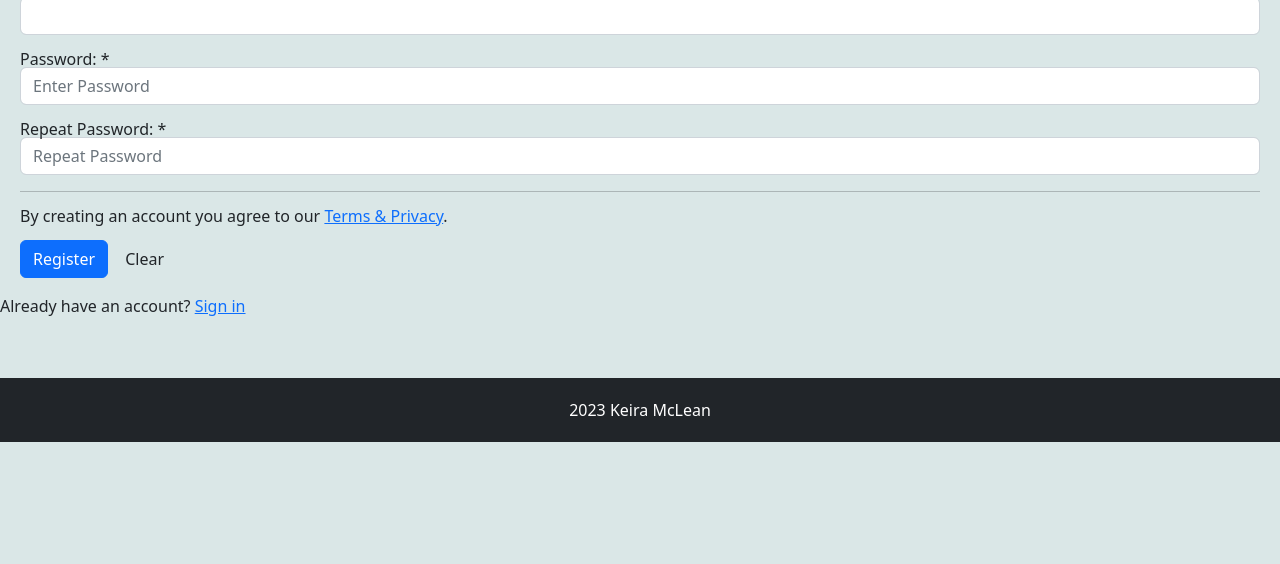
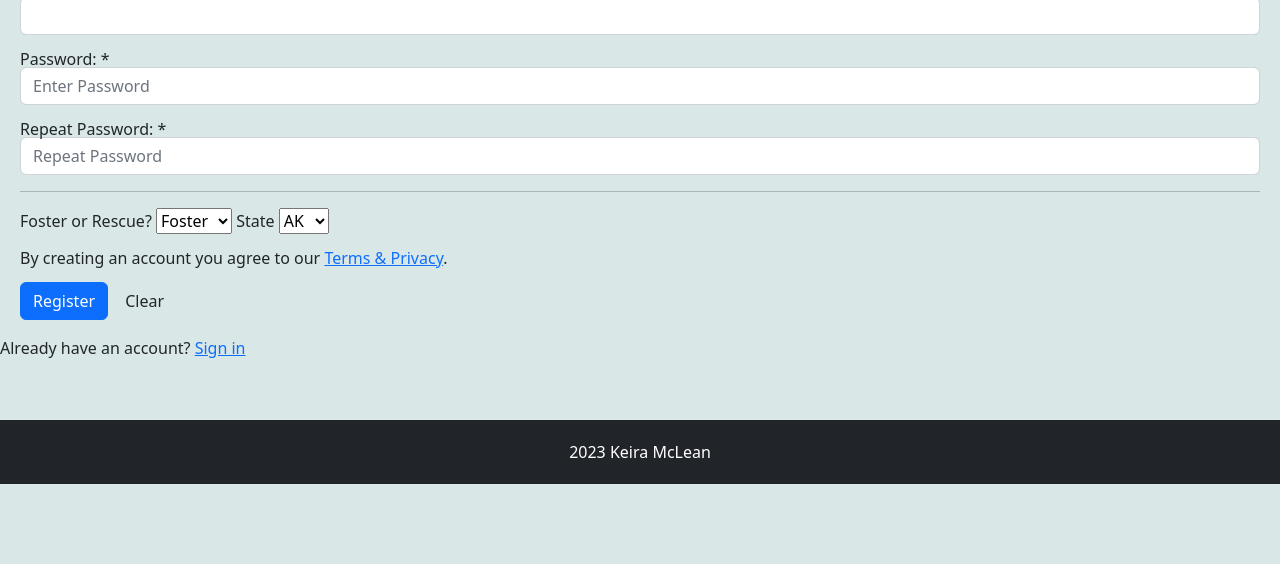
Before and after one commit to keira-mclean/rescue-connections, a website: page submit.html in a window 1280 px wide. Shown: the part 236-800 px from the top of the page. Drawn offline with nearby package versions, Linux system fonts and the light colour scheme.

```diff
--- a/style/style.css
+++ b/style/style.css
@@ -21,7 +21,10 @@
 *::after {
     box-sizing: border-box;
 }
-
+#text {
+    display: none;
+    color: red;
+}
 div {
     display: block;
 }
--- a/submit.html
+++ b/submit.html
@@ -51,7 +51,7 @@
     </nav>
     <div class="grid-container-form">
         <form action="/action_page.php">
-            <h1>Register as a Foster</h1>
+            <h1>Register as a Foster or Rescue</h1>
             <div class="mb-3">
                 <label for="email">Email: *</label>
                 <input type="email" required class="form-control" id="email" pattern="[^ @]*@[^ @]*"
@@ -67,6 +67,67 @@
                     id="psw-repeat" required>
                 <hr>
             </div>
+            <div>
+                <label for="type">Foster or Rescue?</label>
+                <select name="type" id="type">
+                    <option value="Foster">Foster</option>
+                    <option value="Rescue">Rescue</option>
+                </select>
+                <label for="state">State</label>
+                <select name="state" id="state">
+                    <option value="AK">AK</option>
+                    <option value="AL">AL</option>
+                    <option value="AR">AR</option>
+                    <option value="AZ">AZ</option>
+                    <option value="CA">CA</option>
+                    <option value="CO">CO</option>
+                    <option value="CT">CT</option>
+                    <option value="DC">DC</option>
+                    <option value="DE">DE</option>
+                    <option value="FL">FL</option>
+                    <option value="GA">GA</option>
+                    <option value="HI">HI</option>
+                    <option value="IA">IA</option>
+                    <option value="ID">ID</option>
+                    <option value="IL">IL</option>
+                    <option value="IN">IN</option>
+                    <option value="KS">KS</option>
+                    <option value="KY">KY</option>
+                    <option value="LA">LA</option>
+                    <option value="MA">MA</option>
+                    <option value="MD">MD</option>
+                    <option value="ME">ME</option>
+                    <option value="MI">MI</option>
+                    <option value="MN">MN</option>
+                    <option value="MO">MO</option>
+                    <option value="MS">MS</option>
+                    <option value="MT">MT</option>
+                    <option value="NC">NC</option>
+                    <option value="ND">ND</option>
+                    <option value="NE">NE</option>
+                    <option value="NH">NH</option>
+                    <option value="NJ">NJ</option>
+                    <option value="NM">NM</option>
+                    <option value="NV">NV</option>
+                    <option value="NY">NY</option>
+                    <option value="OH">OH</option>
+                    <option value="OK">OK</option>
+                    <option value="OR">OR</option>
+                    <option value="PA">PA</option>
+                    <option value="RI">RI</option>
+                    <option value="SC">SC</option>
+                    <option value="SD">SD</option>
+                    <option value="TN">TN</option>
+                    <option value="TX">TX</option>
+                    <option value="UT">UT</option>
+                    <option value="VA">VA</option>
+                    <option value="VT">VT</option>
+                    <option value="WA">WA</option>
+                    <option value="WI">WI</option>
+                    <option value="WV">WV</option>
+                    <option value="WY">WY</option>
+                </select>
+            </div><br>
             <p>By creating an account you agree to our <a href="#">Terms & Privacy</a>.</p>
             <button type="submit" class="btn btn-primary" formaction="submit.html">Register</button>
             <button type="reset" class="btn" value="clear">Clear</button>
```
Also changed, not shown: contact.html (+1 -1 lines), signin.html (+14 -3 lines).
